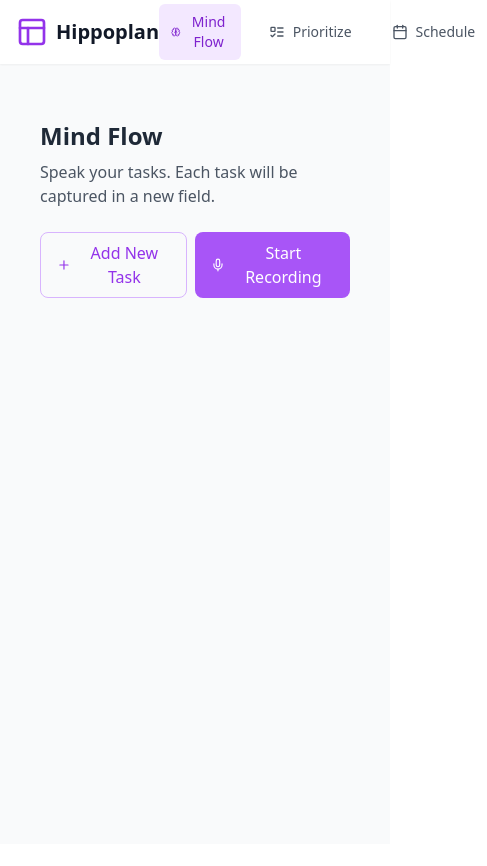
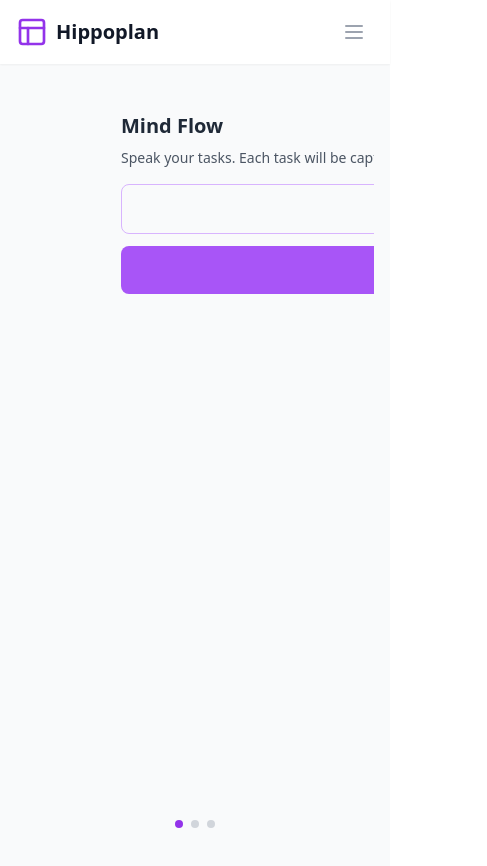
Before and after one commit to mgilberto/project-2, a React (Vite) app: page / in a window 390 px wide. Shown: the top 866 px of the page, 487 px wide, since content can reach past the window. Before the commit the page ends 844 px from the top, so only its background shows below. Built offline with nearby package versions, Linux system fonts and the light colour scheme.

Commit message:
Add mobile improvements: swipe navigation, responsive layout, and touch-friendly UI

```diff
--- a/package.json
+++ b/package.json
@@ -12,7 +12,8 @@
   "dependencies": {
     "lucide-react": "^0.344.0",
     "react": "^18.3.1",
-    "react-dom": "^18.3.1"
+    "react-dom": "^18.3.1",
+    "react-swipeable": "^7.0.2"
   },
   "devDependencies": {
     "@eslint/js": "^9.9.1",
--- a/src/App.tsx
+++ b/src/App.tsx
@@ -1,5 +1,6 @@
-import React, { useState } from 'react';
-import { Layout, ListTodo, Calendar, Brain } from 'lucide-react';
+import React, { useState, useCallback } from 'react';
+import { Layout, ListTodo, Calendar, Brain, Menu, X } from 'lucide-react';
+import { useSwipeable } from 'react-swipeable';
 import { MindFlow } from './components/MindFlow';
 import { PriorityView } from './components/PriorityView';
 import { WeeklySchedule } from './components/WeeklySchedule';
@@ -11,20 +12,25 @@ function App() {
   const [currentView, setCurrentView] = useState<View>('mindflow');
   const [tasks, setTasks] = useState<Task[]>([]);
   const [schedule, setSchedule] = useState<TimeSlot[]>([]);
+  const [isMenuOpen, setIsMenuOpen] = useState(false);
+
+  const views = [
+    { id: 'mindflow' as View, icon: Brain, label: 'Mind Flow' },
+    { id: 'priority' as View, icon: ListTodo, label: 'Prioritize' },
+    { id: 'schedule' as View, icon: Calendar, label: 'Schedule' }
+  ];
+
+  const currentViewIndex = views.findIndex(v => v.id === currentView);
 
   const handleTasksChange = (newTasks: string[]) => {
     setTasks(prevTasks => {
-      // Create a map of existing tasks by content for quick lookup
       const existingTasksMap = new Map(prevTasks.map(task => [task.content, task]));
 
       return newTasks.map(content => {
-        // If we have an existing task with this content, preserve its ID and priority
         const existingTask = existingTasksMap.get(content);
         if (existingTask) {
           return existingTask;
         }
-
-        // Otherwise create a new task
         return {
           id: Math.random().toString(36).substr(2, 9),
           content
@@ -48,15 +54,29 @@ function App() {
     });
   };
 
-  const views = [
-    { id: 'mindflow', icon: Brain, label: 'Mind Flow' },
-    { id: 'priority', icon: ListTodo, label: 'Prioritize' },
-    { id: 'schedule', icon: Calendar, label: 'Schedule' }
-  ];
+  const navigateView = useCallback((direction: 'left' | 'right') => {
+    setCurrentView(currentView => {
+      const currentIndex = views.findIndex(v => v.id === currentView);
+      if (direction === 'left') {
+        return views[(currentIndex + 1) % views.length].id;
+      } else {
+        return views[(currentIndex - 1 + views.length) % views.length].id;
+      }
+    });
+  }, [views]);
+
+  const swipeHandlers = useSwipeable({
+    onSwipedLeft: () => navigateView('left'),
+    onSwipedRight: () => navigateView('right'),
+    preventScrollOnSwipe: true,
+    trackMouse: false
+  });
+
+  const toggleMenu = () => setIsMenuOpen(!isMenuOpen);
 
   return (
     <div className="min-h-screen bg-gray-50">
-      <header className="bg-white shadow-sm">
+      <header className="bg-white shadow-sm fixed top-0 left-0 right-0 z-50">
         <div className="max-w-7xl mx-auto px-4 sm:px-6 lg:px-8">
           <div className="flex items-center justify-between h-16">
             <div className="flex items-center">
@@ -64,11 +84,26 @@ function App() {
               <span className="ml-2 text-xl font-bold text-gray-900">Hippoplan</span>
             </div>
 
-            <nav className="flex space-x-4">
+            {/* Mobile menu button */}
+            <div className="md:hidden">
+              <button
+                onClick={toggleMenu}
+                className="inline-flex items-center justify-center p-2 rounded-md text-gray-400 hover:text-gray-500 hover:bg-gray-100 focus:outline-none focus:ring-2 focus:ring-inset focus:ring-purple-500"
+              >
+                {isMenuOpen ? (
+                  <X className="block h-6 w-6" />
+                ) : (
+                  <Menu className="block h-6 w-6" />
+                )}
+              </button>
+            </div>
+
+            {/* Desktop navigation */}
+            <nav className="hidden md:flex space-x-4">
               {views.map(({ id, icon: Icon, label }) => (
                 <button
                   key={id}
-                  onClick={() => setCurrentView(id as View)}
+                  onClick={() => setCurrentView(id)}
                   className={`flex items-center px-3 py-2 rounded-md text-sm font-medium ${
                     currentView === id
                       ? 'bg-purple-100 text-purple-700'
@@ -82,30 +117,77 @@ function App() {
             </nav>
           </div>
         </div>
+
+        {/* Mobile navigation menu */}
+        <div className={`md:hidden ${isMenuOpen ? 'block' : 'hidden'}`}>
+          <div className="px-2 pt-2 pb-3 space-y-1 sm:px-3">
+            {views.map(({ id, icon: Icon, label }) => (
+              <button
+                key={id}
+                onClick={() => {
+                  setCurrentView(id);
+                  setIsMenuOpen(false);
+                }}
+                className={`w-full flex items-center px-3 py-2 rounded-md text-base font-medium ${
+                  currentView === id
+                    ? 'bg-purple-100 text-purple-700'
+                    : 'text-gray-600 hover:bg-gray-100'
+                }`}
+              >
+                <Icon className="h-5 w-5 mr-3" />
+                {label}
+              </button>
+            ))}
+          </div>
+        </div>
       </header>
 
-      <main className="max-w-7xl mx-auto px-4 sm:px-6 lg:px-8 py-8">
-        {currentView === 'mindflow' && (
+      <main
+        {...swipeHandlers}
+        className="max-w-7xl mx-auto px-4 sm:px-6 lg:px-8 py-8 mt-16 relative"
+      >
+        <div className="overflow-hidden">
+          <div
+            className="transition-transform duration-300 ease-in-out"
+            style={{
+              transform: `translateX(-${currentViewIndex * 100}%)`,
+              width: '300%',
+              display: 'flex'
+            }}
+          >
+            <div className="w-full min-w-full">
               <MindFlow
                 tasks={tasks.map(t => t.content)}
                 onTasksChange={handleTasksChange}
               />
-        )}
-
-        {currentView === 'priority' && (
+            </div>
+            <div className="w-full min-w-full">
               <PriorityView
                 tasks={tasks}
                 onUpdateTask={updateTaskPriority}
               />
-        )}
-
-        {currentView === 'schedule' && (
+            </div>
+            <div className="w-full min-w-full">
               <WeeklySchedule
                 tasks={tasks}
                 schedule={schedule}
                 onScheduleTask={scheduleTask}
               />
-        )}
+            </div>
+          </div>
+        </div>
+
+        {/* Swipe indicator */}
+        <div className="fixed bottom-4 left-0 right-0 flex justify-center space-x-2">
+          {views.map((view, index) => (
+            <div
+              key={view.id}
+              className={`h-2 w-2 rounded-full transition-colors duration-200 ${
+                currentViewIndex === index ? 'bg-purple-600' : 'bg-gray-300'
+              }`}
+            />
+          ))}
+        </div>
       </main>
     </div>
   );
--- a/src/components/MindFlow.tsx
+++ b/src/components/MindFlow.tsx
@@ -293,13 +293,13 @@ export function MindFlow({ tasks, onTasksChange }: MindFlowProps) {
   };
 
   return (
-    <div className="p-6 max-w-4xl mx-auto">
-      <div className="mb-6">
-        <h2 className="text-2xl font-bold text-gray-800 mb-2">Mind Flow</h2>
-        <p className="text-gray-600">Speak your tasks. Each task will be captured in a new field.</p>
+    <div className="p-4 sm:p-6 max-w-4xl mx-auto">
+      <div className="mb-4 sm:mb-6">
+        <h2 className="text-xl sm:text-2xl font-bold text-gray-800 mb-2">Mind Flow</h2>
+        <p className="text-sm sm:text-base text-gray-600">Speak your tasks. Each task will be captured in a new field.</p>
       </div>
 
-      <div className="space-y-2">
+      <div className="space-y-3">
         {phrases.map((phrase, index) => (
           <div key={`phrase-${index}`} className="flex gap-2">
             <input
@@ -309,46 +309,46 @@ export function MindFlow({ tasks, onTasksChange }: MindFlowProps) {
                 const text = e.target.value;
                 updateField(index, text);
               }}
-              className="flex-1 p-2 border rounded-lg shadow-sm focus:ring-2 focus:ring-purple-500 focus:border-transparent"
+              className="flex-1 p-3 sm:p-2 text-base sm:text-sm border rounded-lg shadow-sm focus:ring-2 focus:ring-purple-500 focus:border-transparent"
               placeholder="Speak or type your task..."
             />
             <button
               onClick={() => removePhrase(index)}
-              className="p-2 text-red-500 hover:text-red-600"
+              className="p-3 sm:p-2 text-red-500 hover:text-red-600 touch-manipulation"
               title="Remove task"
             >
-              <Trash2 className="w-5 h-5" />
+              <Trash2 className="w-6 h-6 sm:w-5 sm:h-5" />
             </button>
           </div>
         ))}
 
-        <div className="flex gap-2">
+        <div className="flex flex-col sm:flex-row gap-3 sm:gap-2 mt-4">
           <button
             onClick={addEmptyField}
-            className="flex items-center gap-2 px-4 py-2 text-purple-600 border border-purple-300 rounded-lg hover:bg-purple-50"
+            className="flex items-center justify-center gap-2 px-4 py-3 sm:py-2 text-purple-600 border border-purple-300 rounded-lg hover:bg-purple-50 active:bg-purple-100 touch-manipulation"
           >
-            <Plus className="w-4 h-4" />
+            <Plus className="w-5 h-5 sm:w-4 sm:h-4" />
             Add New Task
           </button>
 
           <button
             onClick={isListening ? stopListening : startListening}
-            className={`flex items-center gap-2 px-4 py-2 text-white rounded-lg transition-colors ${
+            className={`flex items-center justify-center gap-2 px-4 py-3 sm:py-2 text-white rounded-lg transition-colors touch-manipulation ${
               isListening
-                ? 'bg-red-500 hover:bg-red-600'
-                : 'bg-purple-500 hover:bg-purple-600'
+                ? 'bg-red-500 hover:bg-red-600 active:bg-red-700'
+                : 'bg-purple-500 hover:bg-purple-600 active:bg-purple-700'
             }`}
             title={isListening ? 'Stop listening' : 'Start listening'}
             disabled={!!error}
           >
             {isListening ? (
               <>
-                <MicOff className="w-4 h-4" />
+                <MicOff className="w-5 h-5 sm:w-4 sm:h-4" />
                 Stop Recording
               </>
             ) : (
               <>
-                <Mic className="w-4 h-4" />
+                <Mic className="w-5 h-5 sm:w-4 sm:h-4" />
                 Start Recording
               </>
             )}
@@ -357,13 +357,13 @@ export function MindFlow({ tasks, onTasksChange }: MindFlowProps) {
       </div>
 
       {isListening && interimTranscript && (
-        <div className="mt-4 p-2 bg-purple-100 text-purple-700 rounded-md text-sm">
+        <div className="mt-4 p-3 sm:p-2 bg-purple-100 text-purple-700 rounded-md text-sm sm:text-base">
           Listening... <span className="italic">{interimTranscript}</span>
         </div>
       )}
 
       {error && (
-        <div className="mt-4 p-2 bg-red-100 text-red-700 rounded-md text-sm">
+        <div className="mt-4 p-3 sm:p-2 bg-red-100 text-red-700 rounded-md text-sm sm:text-base">
           {error}
         </div>
       )}
```
Also changed, not shown: 1 other file (tests, documents, lock files or other folders). Lines whose indentation alone changed are shown as unchanged.
